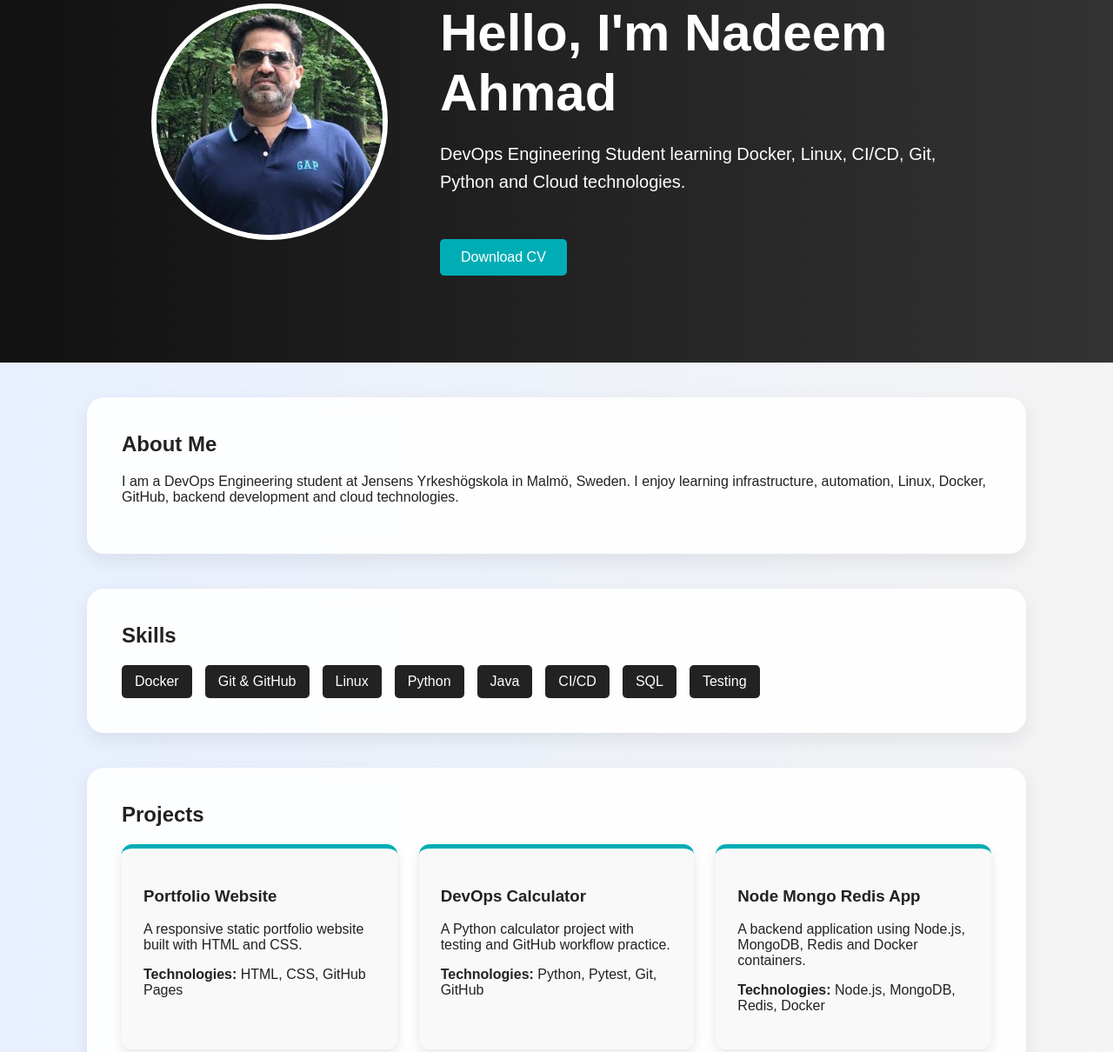
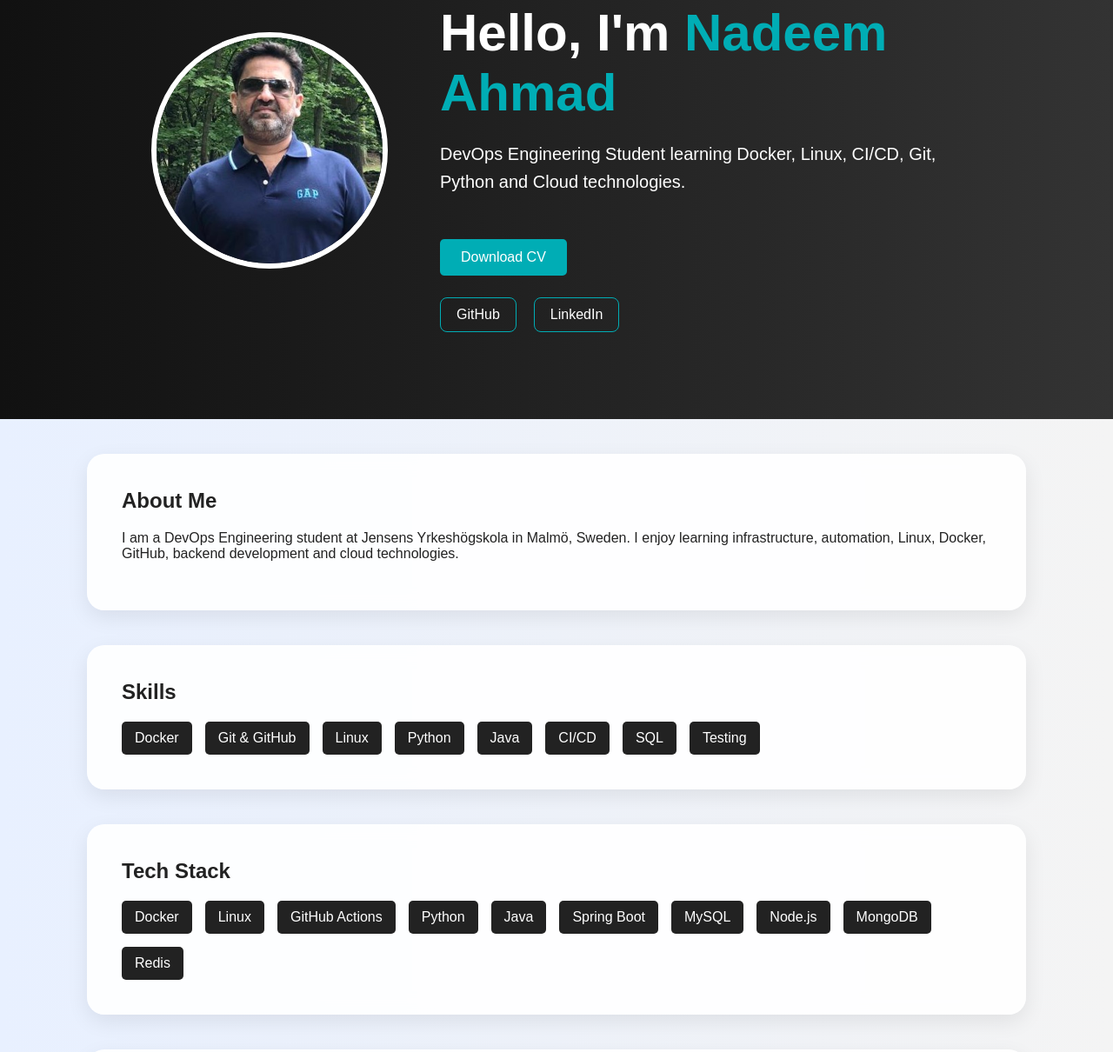
Before and after one commit to nadeemjeee/nadeem-portfolio, a plain HTML site: page index.html in a window 1280 px wide. Shown: the part 227-1437 px from the top of the page at 87% size. Drawn offline with Linux system fonts and the light colour scheme.

Commit message:
Updated portfolio

```diff
--- a/index.html
+++ b/index.html
@@ -28,7 +28,7 @@
 
   <div class="hero-text">
 
-      <h1>Hello, I'm Nadeem Ahmad</h1>
+      <h1>Hello, I'm <span>Nadeem Ahmad</span></h1>
 
       <p>
         DevOps Engineering Student learning Docker,
@@ -36,8 +36,18 @@
       </p>
 
       <a href="CV-Nadeem-Ahmad-2026.pdf" class="btn" download>
-        Download CV
-      </a>
+  Download CV
+</a>
+
+<div class="social-icons">
+  <a href="https://github.com/nadeemjeee" target="_blank">
+    GitHub
+  </a>
+
+  <a href="https://www.linkedin.com/in/nadeem-ahmad2026" target="_blank">
+    LinkedIn
+  </a>
+</div>
 
   </div>
 </header>
@@ -71,6 +81,22 @@
       <div class="skill">Testing</div>
     </div>
   </section>
+  <section id="tech">
+  <h2>Tech Stack</h2>
+
+  <div class="skills-container">
+    <div class="skill">Docker</div>
+    <div class="skill">Linux</div>
+    <div class="skill">GitHub Actions</div>
+    <div class="skill">Python</div>
+    <div class="skill">Java</div>
+    <div class="skill">Spring Boot</div>
+    <div class="skill">MySQL</div>
+    <div class="skill">Node.js</div>
+    <div class="skill">MongoDB</div>
+    <div class="skill">Redis</div>
+  </div>
+</section>
 
   <!-- Projects -->
  <section id="projects">
@@ -120,10 +146,10 @@
 </p>
   </section>
 
-  <!-- Footer -->
   <footer>
-    <p>© 2026 Nadeem Ahmad</p>
-  </footer>
+  <p>Built by Nadeem Ahmad © 2026</p>
 
-</body>
-</html>
+  <p>
+    DevOps Engineering Student | Malmö, Sweden
+  </p>
+</footer>
```
